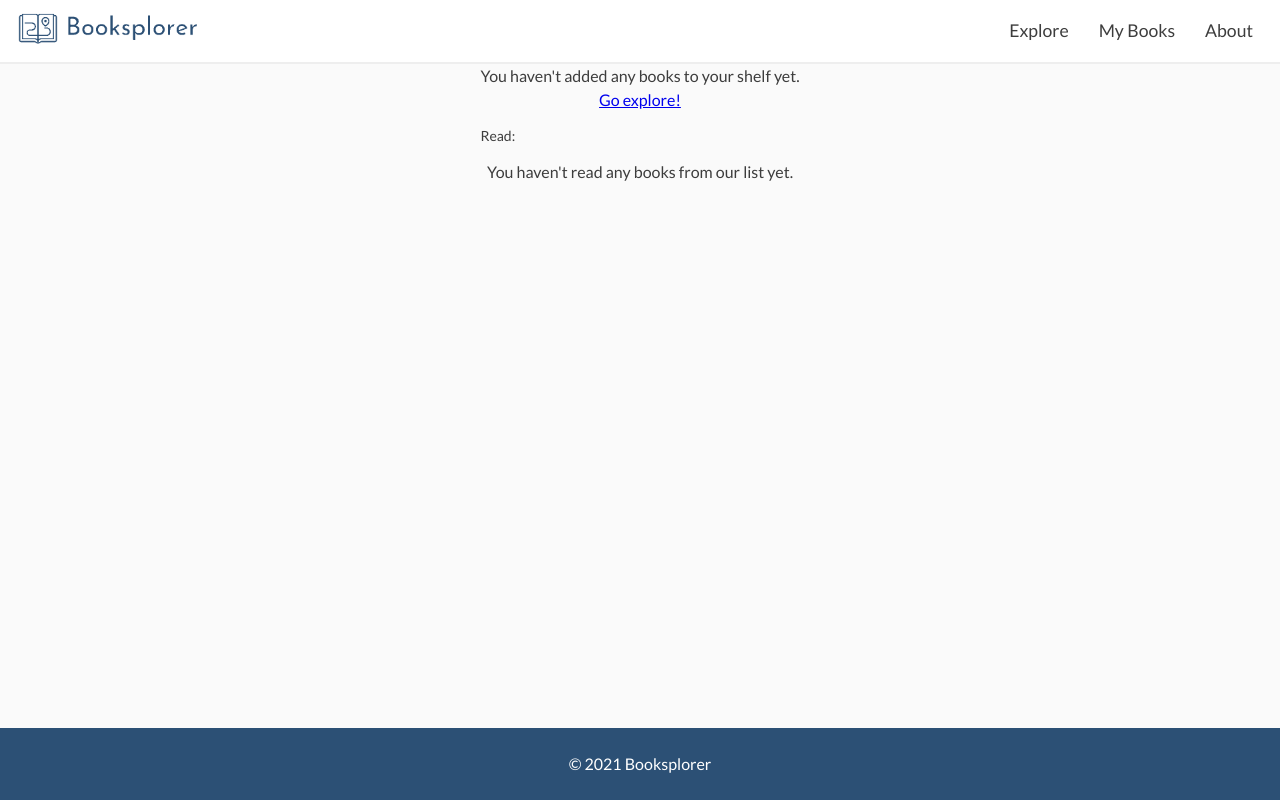
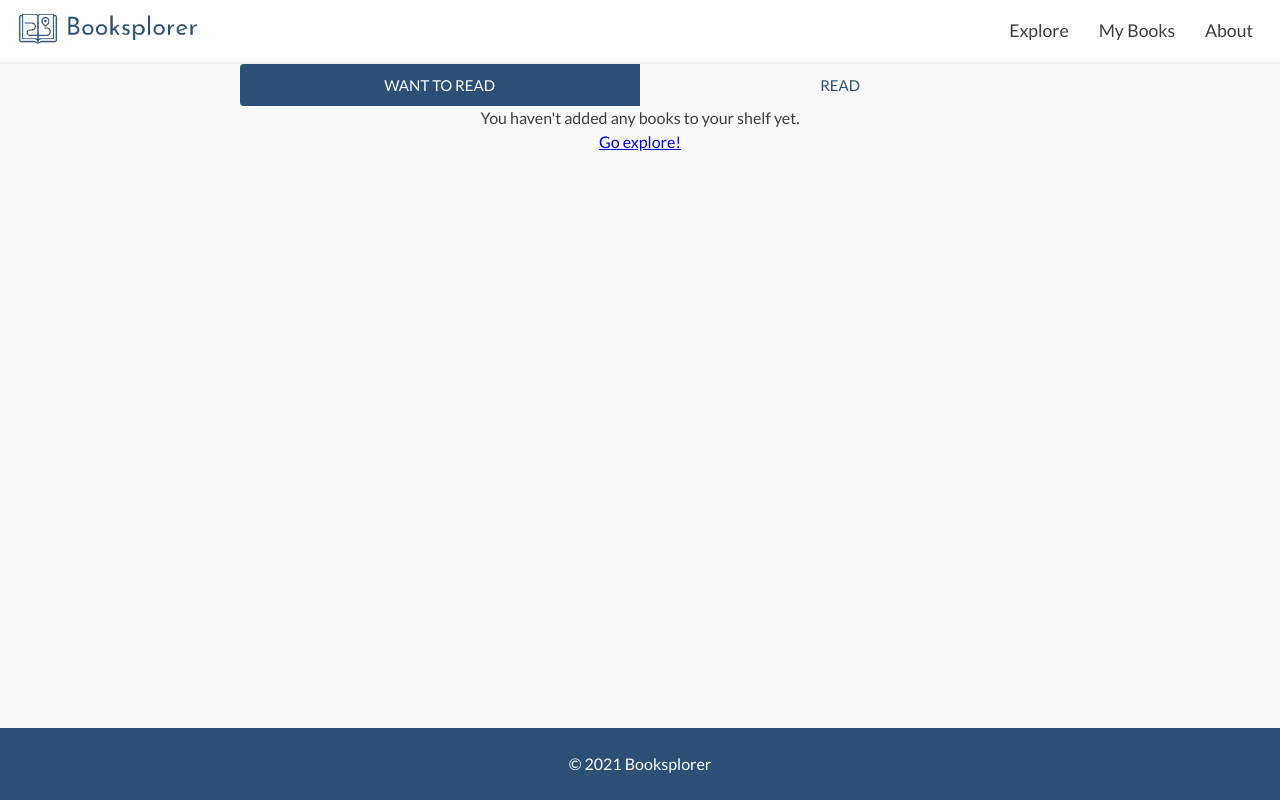
Before and after one commit to camifernweh/booksplorer, a Next.js app: page /shelf in a window 1280 px wide. Built offline with nearby package versions, Linux system fonts and the light colour scheme.

Commit message:
feat: add toggle shelf functionality

```diff
--- a/components/BookList/BookList.tsx
+++ b/components/BookList/BookList.tsx
@@ -1,8 +1,10 @@
 import { useState } from 'react';
+import Link from 'next/link';
 import styles from './BookList.module.css';
 import { Book } from '../../lib/types';
 import BookItem from '../BookItem/BookItem';
 import { Typography } from '@material-ui/core';
+import { getPathFromName } from '../../lib/utils/strings';
 
 interface BookListProps {
   country: string;
@@ -22,11 +24,23 @@ export default function BookList({
     setBookList(filtered);
   };
 
+  const pathName = getPathFromName(country);
+
   return (
+    <>
+      {!bookList.length ? (
+        <></>
+      ) : (
         <>
           <div style={{ width: '90vw', marginTop: '1rem', padding: '1.1rem' }}>
             <Typography variant="h4" style={{ fontSize: '1.8rem' }}>
-          {country}
+              {shelf ? (
+                <Link href={`/countries/${pathName}`}>
+                  <a style={{ textDecoration: 'none' }}>{country}</a>
+                </Link>
+              ) : (
+                <>{country}</>
+              )}
             </Typography>
           </div>
           <div className={styles.listContainer}>
@@ -52,5 +66,7 @@ export default function BookList({
             })}
           </div>
         </>
+      )}
+    </>
   );
 }
--- a/lib/utils/strings.ts
+++ b/lib/utils/strings.ts
@@ -59,6 +59,10 @@ export const createPathStrings = (countries: Country[]): Path[] => {
   return paths;
 };
 
+export const getPathFromName = (name: string): string => {
+  return name.toLowerCase().replace(/\s/g, '-');
+};
+
 export const getNameFromPath = (name: string): string => {
   if (name === 'guinea-bissau') return 'Guinea-Bissau';
   else if (name === 'timor-leste') return 'Timor-Leste';
--- a/pages/shelf.tsx
+++ b/pages/shelf.tsx
@@ -1,14 +1,50 @@
 import Layout from '../containers/Layout';
+import { useState } from 'react';
+import { Button, ButtonGroup } from '@material-ui/core';
 import ShelfWantToRead from '../components/ShelfWantToRead/ShelfWantToRead';
 import ShelfRead from '../components/ShelfRead/ShelfRead';
 
+const styles = {
+  container: {
+    display: 'flex',
+    justifyContent: 'center',
+    width: '50rem',
+  },
+  button: { color: 'rgb(255, 255, 255)', backgroundColor: '#2c5075' },
+};
+
 export default function MyShelf(): React.ReactElement {
+  const [defaultShelf, setDefaultShelf] = useState(true);
+
+  const handleClick = () => {
+    setDefaultShelf(!defaultShelf);
+  };
+
   return (
     <Layout title="Shelf">
-      <ShelfWantToRead />
-
-      <p>Read:</p>
-      <ShelfRead />
+      <div style={styles.container}>
+        <ButtonGroup
+          size="large"
+          variant="text"
+          color="primary"
+          fullWidth
+          aria-label="text primary button group"
+        >
+          <Button
+            style={defaultShelf ? styles.button : {}}
+            onClick={handleClick}
+          >
+            Want to read
+          </Button>
+          <Button
+            style={!defaultShelf ? styles.button : {}}
+            onClick={handleClick}
+          >
+            Read
+          </Button>
+        </ButtonGroup>
+      </div>
+      {defaultShelf ? <ShelfWantToRead /> : <ShelfRead />}
     </Layout>
   );
 }
```
Lines whose indentation alone changed are shown as unchanged.
